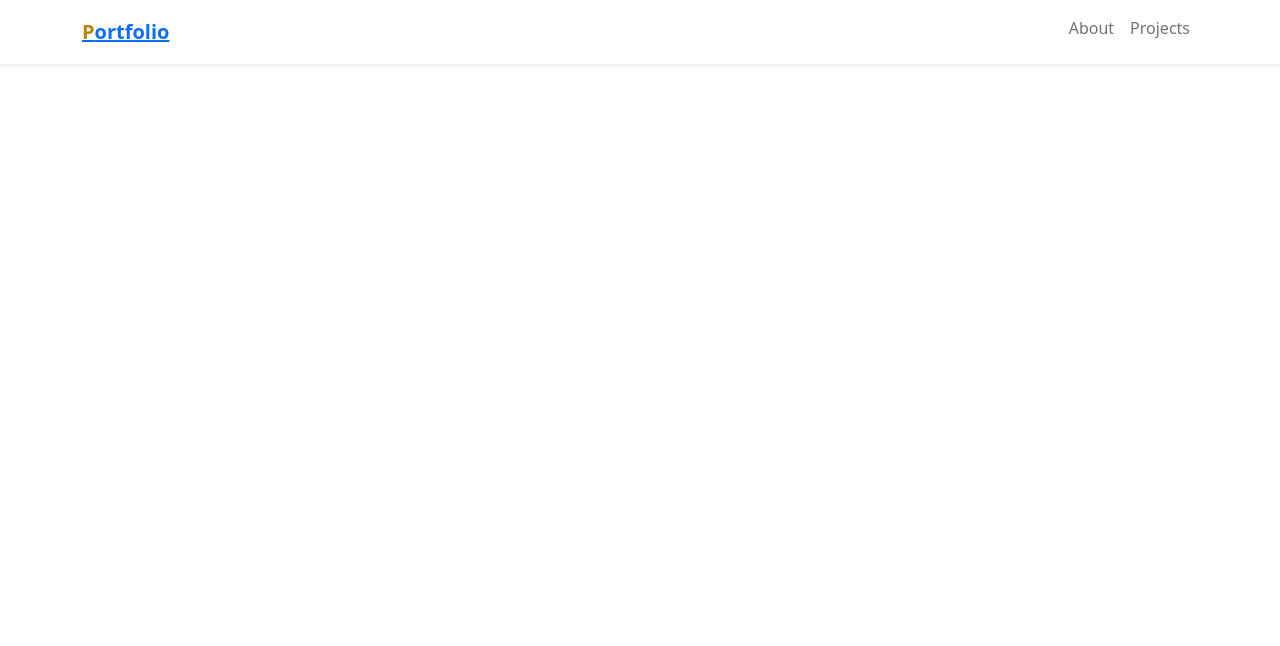
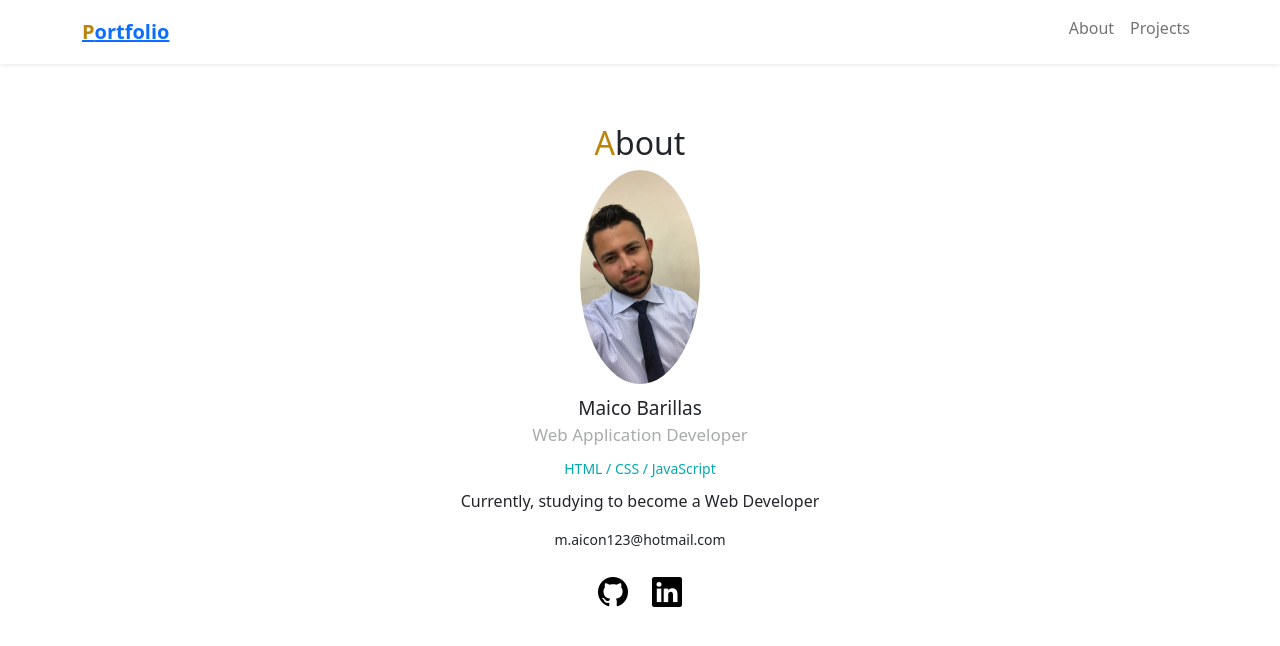
Before and after one commit to X1maico/Portfolio, a PHP site: page / in a window 1280 px wide. Shown: the top 646 px of the page. Run offline with PHP 8.4, Linux system fonts and the light colour scheme; some libraries are stand-ins or nearby versions.

Commit message:
Added the about section, also added some designing

```diff
--- a/index.html
+++ b/index.html
@@ -4,6 +4,7 @@
 <head>
     <meta charset="utf-8">
     <meta name="viewport" content="width=device-width, initial-scale=1">
+    <link rel="stylesheet" href="https://cdn.jsdelivr.net/npm/bootstrap-icons@1.4.1/font/bootstrap-icons.css">
     <link rel="icon" type="image/png" href="img/techis-logo.png">
     <link href="https://cdn.jsdelivr.net/npm/bootstrap@5.0.0-beta3/dist/css/bootstrap.min.css" rel="stylesheet" integrity="sha384-eOJMYsd53ii+scO/bJGFsiCZc+5NDVN2yr8+0RDqr0Ql0h+rP48ckxlpbzKgwra6" crossorigin="anonymous">
     <link rel="stylesheet" href="style.css">
@@ -30,6 +31,19 @@
           </div>
         </div>
       </nav>
+      <div id="about">
+          <h2><span class="font-primary">A</span>bout</h2>
+          <img src="img/porfolio_picture.jpg" class =>
+          <div class="name">Maico Barillas</div>
+          <div class="vocation">Web Application Developer</div>
+          <div class="skills">HTML / CSS / JavaScript</div>
+          <p>Currently, studying to become a Web Developer</p>
+          <div class="email">m.aicon123@hotmail.com</div>
+          <div class="icons">
+              <a href="#"><i class="bi bi-github"></i></a>
+              <a href="#"><i class="bi bi-linkedin ms-3"></i></a>
+          </div>
+      </div>
 
     <script src="https://cdn.jsdelivr.net/npm/bootstrap@5.0.0-beta3/dist/js/bootstrap.bundle.min.js" integrity="sha384-JEW9xMcG8R+pH31jmWH6WWP0WintQrMb4s7ZOdauHnUtxwoG2vI5DkLtS3qm9Ekf" crossorigin="anonymous"></script>
 </body>
--- a/style.css
+++ b/style.css
@@ -2,7 +2,7 @@
 
 Common
 
-********/
+*******/
 
 body {
     font-family: "monospace" sans-serif;
@@ -15,3 +15,51 @@ body {
     font-size: 20px;
     font-weight: bold;
 }
+
+/**********
+
+ABOUT
+
+**********/
+
+#about {
+    margin: 60px auto;
+    max-width: 400px;
+    text-align: center;
+}
+
+#about img {
+    border-radius: 100%;
+    width: 120px;
+    margin-bottom: 10px;
+}
+
+#about .name {
+    font-size: 19px;
+}
+
+#about .vocation {
+    font-size: 17px;
+    color: #a8abab;
+    margin-bottom: 10px;
+}
+
+#about .skills {
+    font-size: 14px;
+    color: #00abae;
+    margin-bottom: 10px;
+}
+
+#about .email {
+    margin-top: 14px;
+    font-size: 14px;
+}
+
+#about .icons{
+    margin-top: 20px;
+    font-size: 30px;
+}
+
+#about .icons a {
+    color: #000;
+}
```
Also changed, not shown: img/porfolio_picture.jpg (added).
